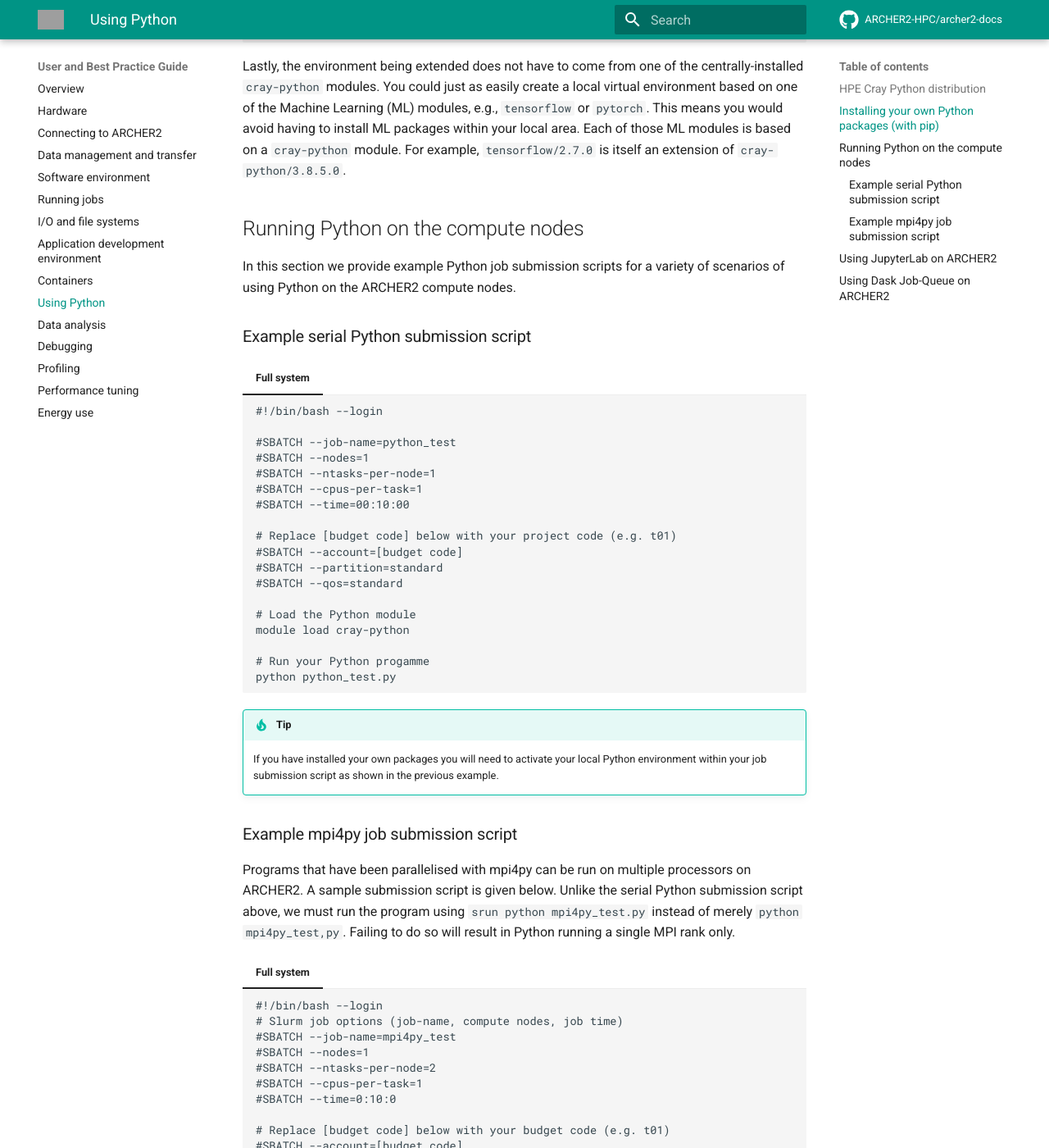
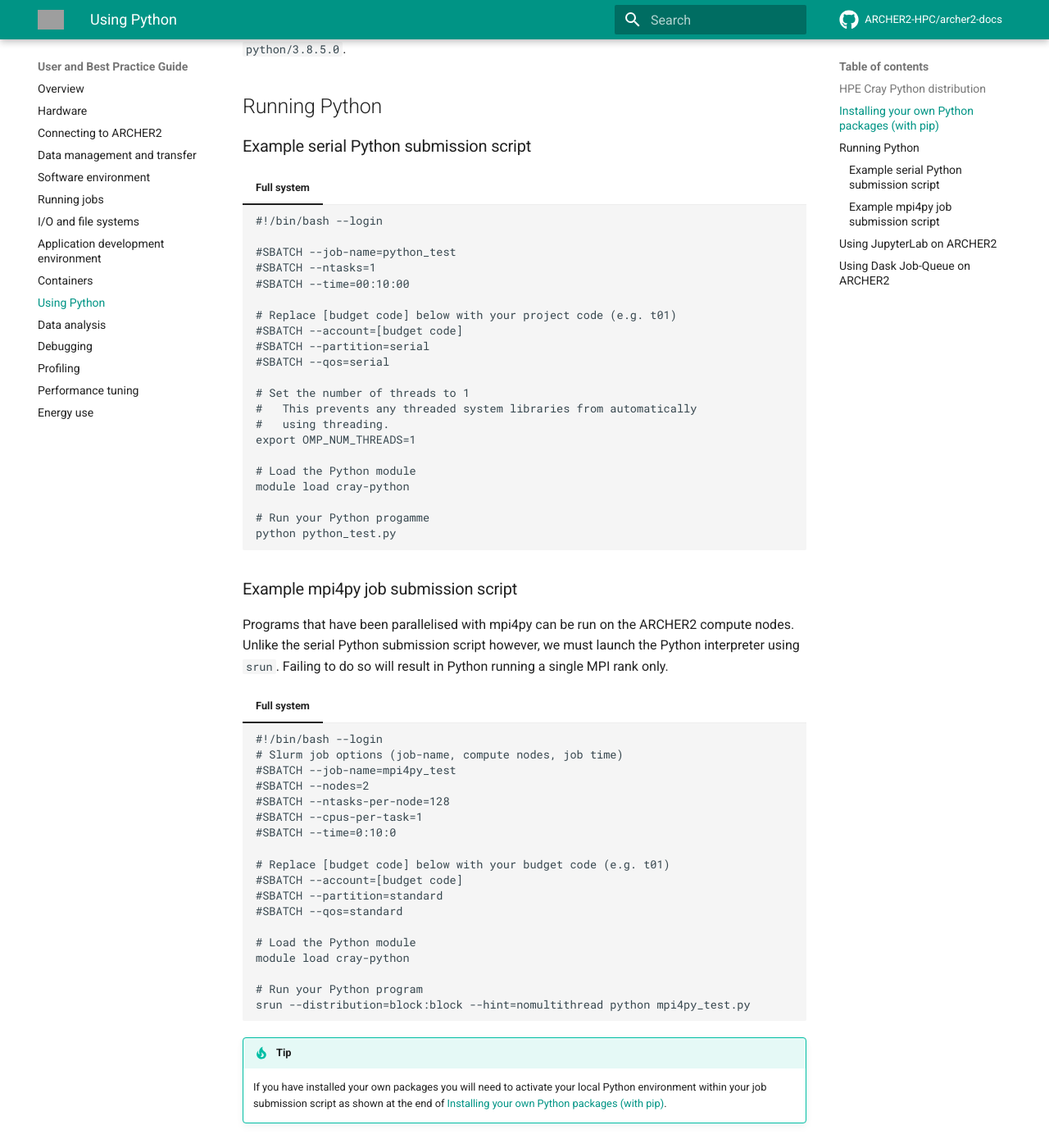
Before and after one commit to ARCHER2-HPC/archer2-docs, an MkDocs documentation site: the page built from docs/user-guide/python.md, in a window 1280 px wide and 1400 px high, scrolled down 2893 px. Shown: the whole window at 82% size. Built offline with MkDocs 1.6.1 and Material for MkDocs 9.7.7, drawn with Linux system fonts in a browser that asks for light colours; comment, search, counter and statistics services are not loaded; some of the changed text lies outside the part shown; grey boxes are pictures that could not be loaded.

Commit message:
Update following AndyT's comments.

````diff
--- a/docs/user-guide/python.md
+++ b/docs/user-guide/python.md
@@ -81,11 +81,6 @@
 Running `pip` directly as in `pip install <package name>` will also work, but we show the `python -m` approach
 as this is consistent with the way the virtual environment was created.
 
-!!! tip
-    The ARCHER2 compute nodes cannot access the `/home` file system, which means you may need to run
-    `export XDG_CACHE_HOME=${HOME/home/work}` if you're working from within an interactive session as
-    that export command will ensure the pip cache is located off `/work`.
-
 And when you have finished installing packages, you can deactivate the environment by running the `deactivate` command.
 
     (myvenv) auser@ln01:~> deactivate
@@ -109,7 +104,7 @@
 
     source /work/t01/t01/auser/myvenv/bin/activate
 
-    srun python ${SLURM_SUBMIT_DIR}/myvenv-script.py
+    srun --distribution=block:block --hint=nomultithread python ${SLURM_SUBMIT_DIR}/myvenv-script.py
     ```
 
 Lastly, the environment being extended does not have to come from one of the centrally-installed `cray-python` modules.
@@ -117,10 +112,7 @@
 or `pytorch`. This means you would avoid having to install ML packages within your local area. Each of those ML
 modules is based on a `cray-python` module. For example, `tensorflow/2.7.0` is itself an extension of `cray-python/3.8.5.0`.
 
-## Running Python on the compute nodes
-
-In this section we provide example Python job submission scripts for a
-variety of scenarios of using Python on the ARCHER2 compute nodes.
+## Running Python
 
 ### Example serial Python submission script
 
@@ -129,15 +121,18 @@
     #!/bin/bash --login
 
     #SBATCH --job-name=python_test
-    #SBATCH --nodes=1
-    #SBATCH --ntasks-per-node=1
-    #SBATCH --cpus-per-task=1
+    #SBATCH --ntasks=1
     #SBATCH --time=00:10:00
 
     # Replace [budget code] below with your project code (e.g. t01)
     #SBATCH --account=[budget code]
-    #SBATCH --partition=standard
-    #SBATCH --qos=standard
+    #SBATCH --partition=serial
+    #SBATCH --qos=serial
+
+    # Set the number of threads to 1
+    #   This prevents any threaded system libraries from automatically
+    #   using threading.
+    export OMP_NUM_THREADS=1
 
     # Load the Python module
     module load cray-python
@@ -146,24 +141,19 @@
     python python_test.py
     ```
 
-!!! tip
-    If you have installed your own packages you will need to activate your local Python
-    environment within your job submission script as shown in the previous example.
-
 ### Example mpi4py job submission script
 
-Programs that have been parallelised with mpi4py can be run on multiple processors on ARCHER2.
-A sample submission script is given below. Unlike the serial Python submission script above,
-we must run the program using `srun python mpi4py_test.py` instead of merely `python mpi4py_test,py`.
-Failing to do so will result in Python running a single MPI rank only.
+Programs that have been parallelised with mpi4py can be run on the ARCHER2 compute nodes.
+Unlike the serial Python submission script however, we must launch the Python interpreter
+using `srun`. Failing to do so will result in Python running a single MPI rank only.
 
 === "Full system"
     ```
     #!/bin/bash --login
     # Slurm job options (job-name, compute nodes, job time)
     #SBATCH --job-name=mpi4py_test
-    #SBATCH --nodes=1
-    #SBATCH --ntasks-per-node=2
+    #SBATCH --nodes=2
+    #SBATCH --ntasks-per-node=128
     #SBATCH --cpus-per-task=1
     #SBATCH --time=0:10:0
 
@@ -175,11 +165,14 @@
     # Load the Python module
     module load cray-python
 
-    # Run your Python programme
-    # Note that srun MUST be used to wrap the call to python, otherwise an error
-    # will occur
-    srun python mpi4py_test.py
+    # Run your Python program
+    srun --distribution=block:block --hint=nomultithread python mpi4py_test.py
     ```
+
+!!! tip
+    If you have installed your own packages you will need to activate your local Python
+    environment within your job submission script as shown at the end of
+    [Installing your own Python packages (with pip)](https://docs.archer2.ac.uk/user-guide/python/#installing-your-own-python-packages-with-pip).
 
 ## Using JupyterLab on ARCHER2
 
````
